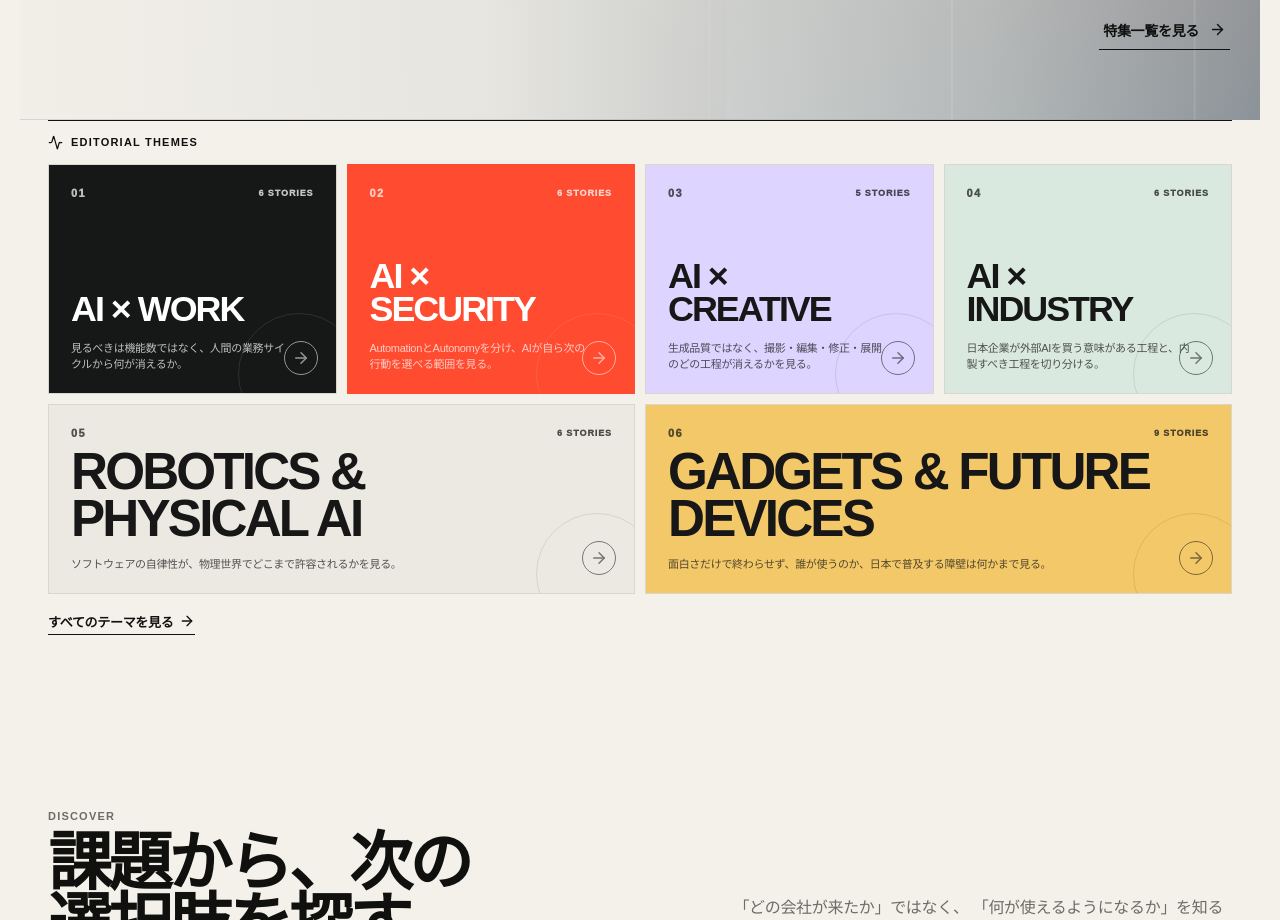
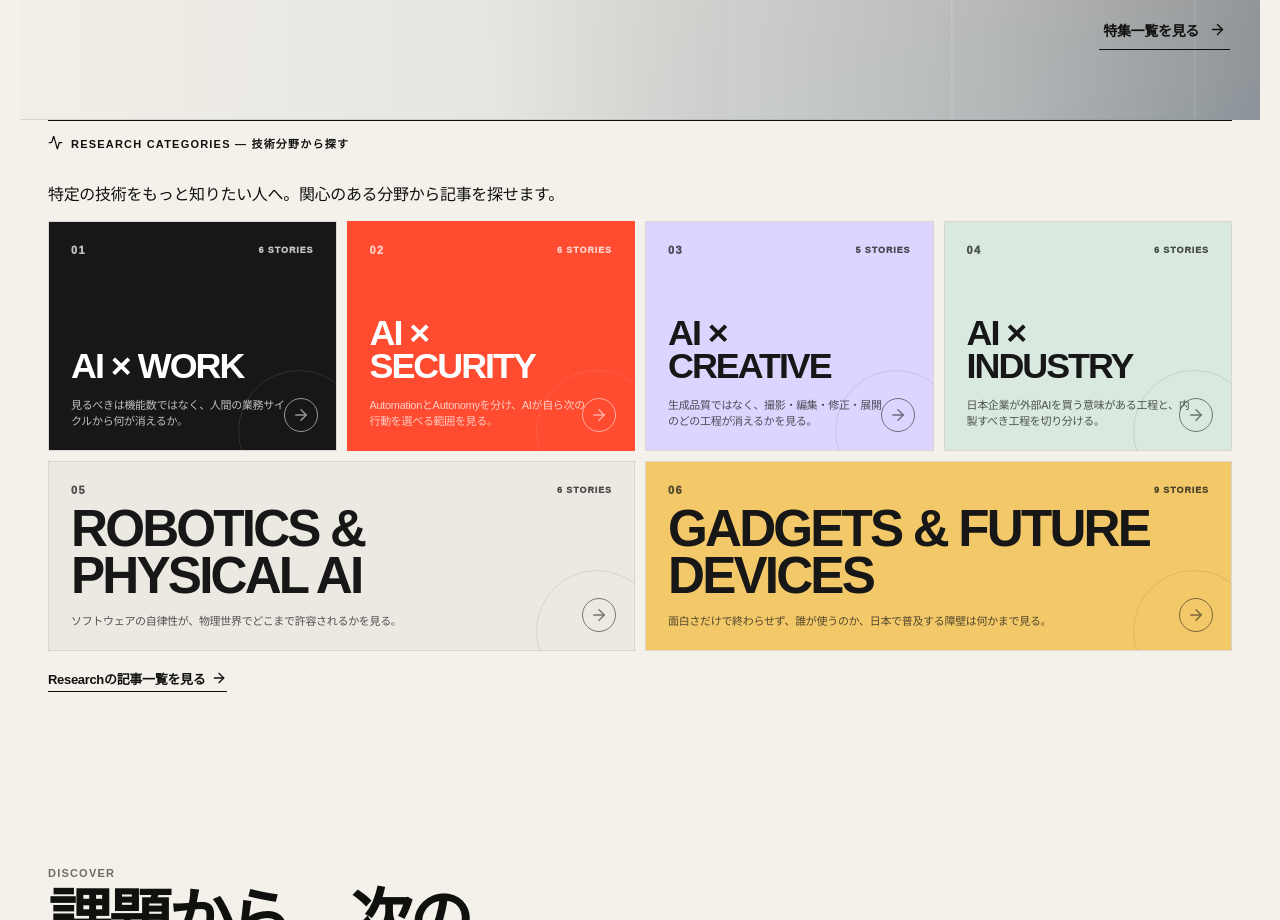
Before and after one commit to yasu-kai/tech-meets-japan, a Next.js app: page / in a window 1280 px wide. Shown: the part 1253-2173 px from the top of the page. Built offline with nearby package versions, Linux system fonts and the light colour scheme.

Commit message:
Differentiate research categories from curated special features on homepage

```diff
--- a/app/page.tsx
+++ b/app/page.tsx
@@ -52,7 +52,8 @@ export default function Home() {
         </section>
 
         <section className="ticker-section editorial-themes-home">
-          <div className="ticker-label"><Activity size={15}/> EDITORIAL THEMES</div>
+          <div className="ticker-label"><Activity size={15}/> RESEARCH CATEGORIES — 技術分野から探す</div>
+          <p className="research-category-intro">特定の技術をもっと知りたい人へ。関心のある分野から記事を探せます。</p>
           <div className="editorial-theme-mosaic">
             {researchCategories.map((category,i) => (
               <Link href={"/research/" + category.slug} className={"editorial-theme-tile theme-tile-" + (i+1)} key={category.slug}>
@@ -68,7 +69,7 @@ export default function Home() {
               </Link>
             ))}
           </div>
-          <Link href="/research" className="text-link">すべてのテーマを見る <ArrowRight size={16}/></Link>
+          <Link href="/research" className="text-link">Researchの記事一覧を見る <ArrowRight size={16}/></Link>
         </section>
 
         <section className="section">
```
